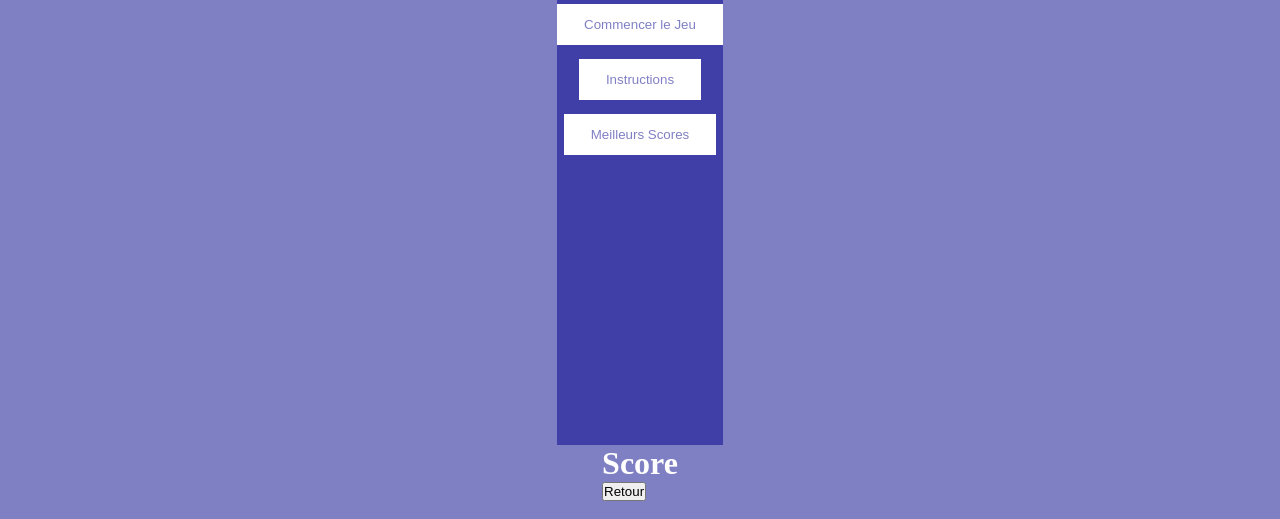
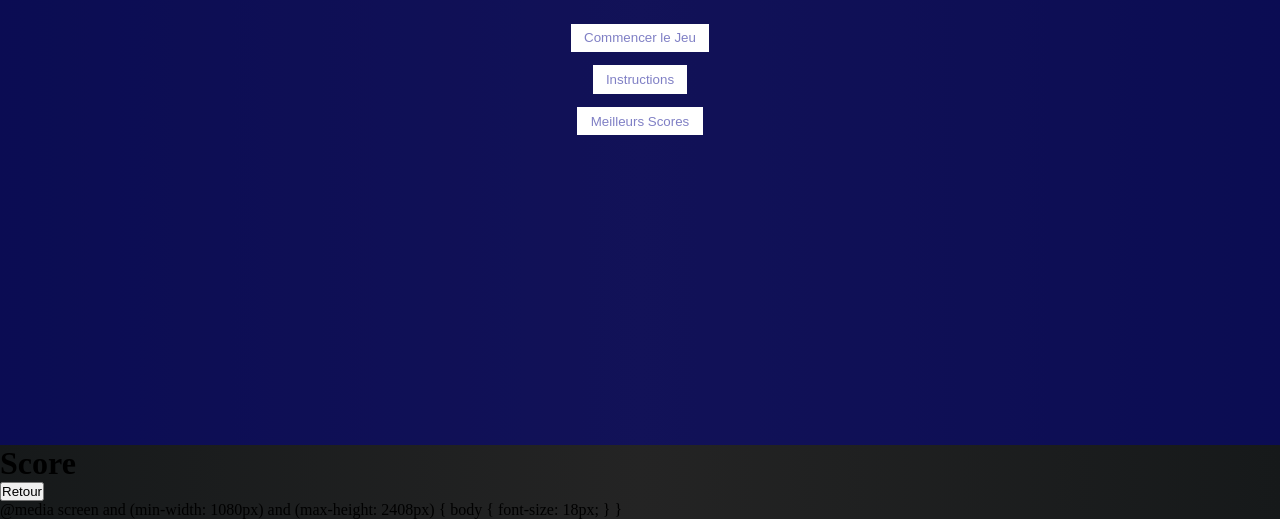
Before and after one commit to Serialcut/tetrablock, a plain HTML site: page TetraBlock.html in a window 1280 px wide. Shown: the part 355-874 px from the top of the page. Drawn offline with Linux system fonts and the light colour scheme.

Commit message:
Update TetraBlock.html

```diff
--- a/TetraBlock.html
+++ b/TetraBlock.html
@@ -10,7 +10,7 @@
   /* Définition des variables CSS pour les couleurs primaires, secondaires, en surbrillance et le padding des boutons */
   --primary-color: #00008B80;
   --secondary-color: #fff;
-  --highlight-color: #e74c3c;
+  --highlight-color: #ADD8E680;
   --button-padding: 1em 2em;
 }
 
@@ -20,12 +20,16 @@
   padding: 0;
   box-sizing: border-box;
   transition: all 0.3s ease;
+  touch-action: manipulation;
 }
 
-body { /* Configuration du body pour être un conteneur flex, centré, avec un arrière-plan bleu foncé semi-transparent et une couleur de texte secondaire */ display: flex; flex-direction: column; align-items: center; justify-content: center; background-color: rgba(0, 0, 139, 0.5);
-color: var(--secondary-color);
+body {
+  width: 100%;
+  height: 100vh;
+  background: linear-gradient(to right,#16191a , #242424, #16191a);
+  display: flex;     justify-content: center;     align-items: center;     font-size: 16px;
+}
 
-}
 #menu {
   /* Le menu est un conteneur flex, centré, de hauteur complète avec une couleur d'arrière-plan primaire et une couleur de texte secondaire */
   display: flex;
@@ -51,6 +55,7 @@ color: var(--secondary-color);
   padding: var(--button-padding);
   margin: 0.5em 0;
   cursor: pointer;
+  padding: 0.5em 1em;
 }
 
 @media screen and (max-width: 768px) {
@@ -59,9 +64,8 @@ color: var(--secondary-color);
     font-size: 1.5em;
   }
 
-  #menu button {
-    padding: 0.5em 1em;
-  }
+
+
 }
 
 @media screen and (max-width: 480px) {
@@ -114,8 +118,9 @@ color: var(--secondary-color);
 #game-canvas {
   /* Le canvas du jeu est caché par défaut */
   display: none;
+
+    background-color: rgb(13, 13, 15);
 }
-
 #controls {
   /* Style des contrôles du jeu, situés au bas de la page */
   position: absolute;
@@ -217,6 +222,11 @@ color: var(--secondary-color);
     </a>
   </p>
 </body>
+@media screen and (min-width: 1080px) and (max-height: 2408px) {
+  body {
+    font-size: 18px;
+  }
+}
 
 <script>
 "use strict";
```
